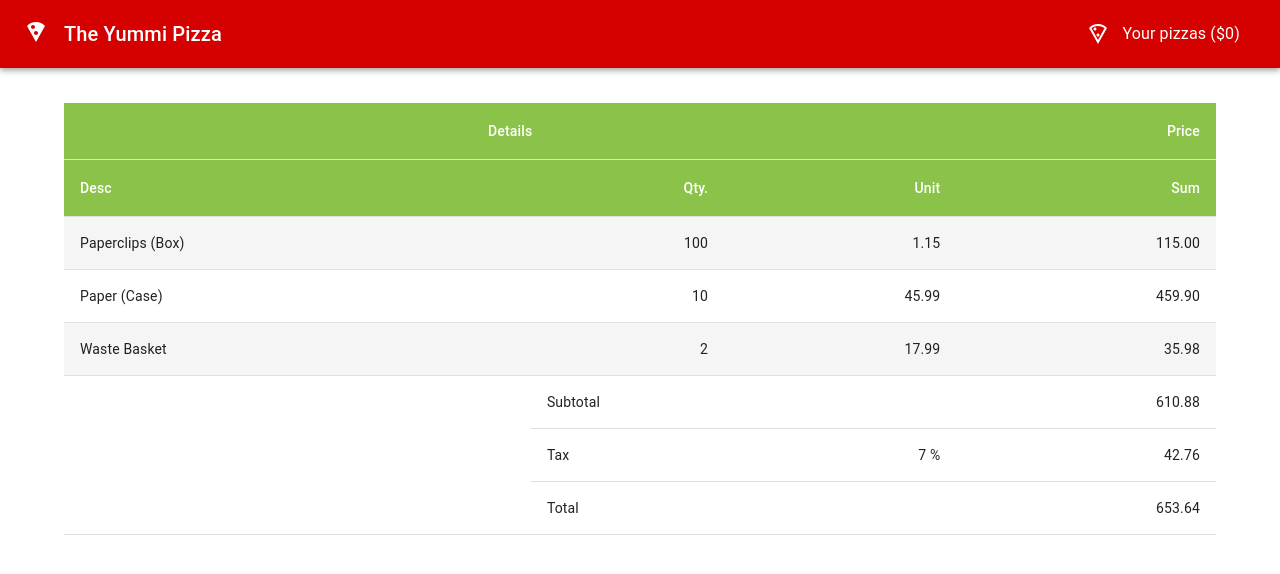
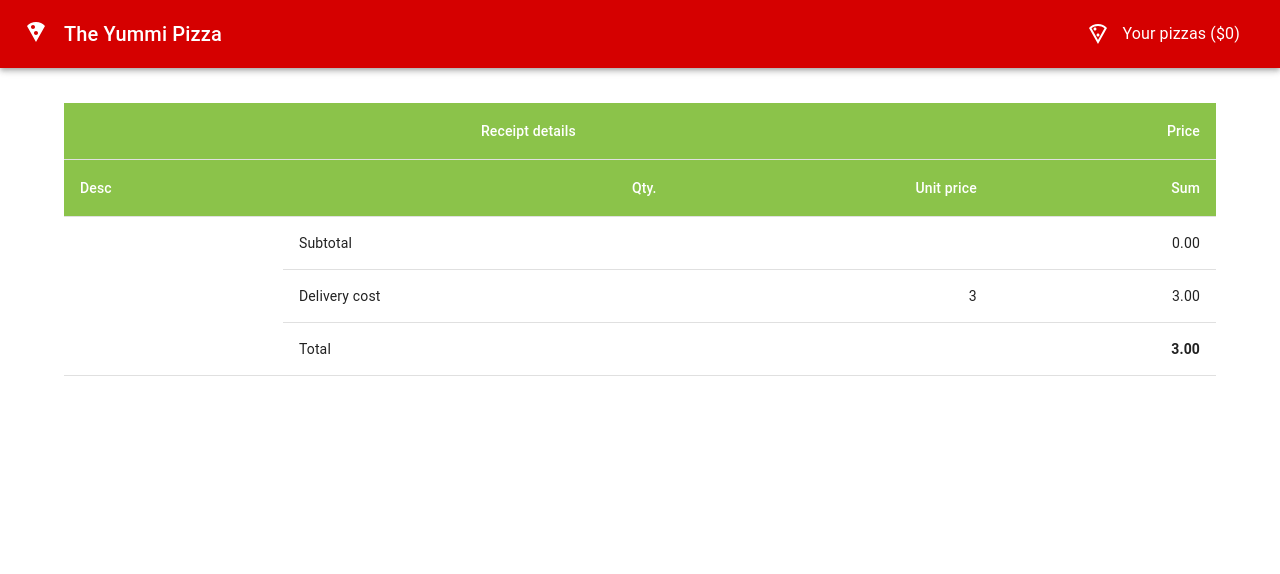
Before and after one commit to mladen/yummipizza-front, a React (Create React App) app: page /cart in a window 1280 px wide. Shown: the top 574 px of the page. Built offline with nearby package versions, Linux system fonts and the light colour scheme.

Commit message:
Calculating subtotal, delivery price (exists if price is < 5), total (subtotal + delivery price)

```diff
--- a/src/Cart.js
+++ b/src/Cart.js
@@ -12,7 +12,7 @@ import { lightGreen } from '@material-ui/core/colors';
 // Contexts
 import { CartContext } from './CartContext';
 
-const TAX_RATE = 0.07;
+const DELIVERY_COST = 3;
 
 const StyledTableCell = withStyles((theme) => ({
   head: {
@@ -67,9 +67,9 @@ const rows = [
   createRow('Waste Basket', 2, 17.99),
 ];
 
-const invoiceSubtotal = subtotal(rows);
-const invoiceTaxes = TAX_RATE * invoiceSubtotal;
-const invoiceTotal = invoiceTaxes + invoiceSubtotal;
+// const invoiceSubtotal = total; //subtotal(rows);
+// const DELIVER = DELIVERY_COST * invoiceSubtotal;
+// const invoiceTotal = DELIVERY_COST + invoiceSubtotal;
 
 
 export default function Cart() {
@@ -83,7 +83,7 @@ export default function Cart() {
           <TableHead>
             {/* Details and Price */}
             <StyledTableRow>
-              <StyledTableCell align="center" colSpan={3}>Details</StyledTableCell>
+              <StyledTableCell align="center" colSpan={3}>Receipt details</StyledTableCell>
               <StyledTableCell align="right">Price</StyledTableCell>
             </StyledTableRow>
 
@@ -91,18 +91,18 @@ export default function Cart() {
             <StyledTableRow>
               <StyledTableCell>Desc</StyledTableCell>
               <StyledTableCell align="right">Qty.</StyledTableCell>
-              <StyledTableCell align="right">Unit</StyledTableCell>
+              <StyledTableCell align="right">Unit price</StyledTableCell>
               <StyledTableCell align="right">Sum</StyledTableCell>
             </StyledTableRow>
           </TableHead>
 
           <TableBody>
-            {rows.map((row) => (
-              <StyledTableRow key={row.desc}>
-                <StyledTableCell>{row.desc}</StyledTableCell>
-                <StyledTableCell align="right">{row.qty}</StyledTableCell>
-                <StyledTableCell align="right">{row.unit}</StyledTableCell>
-                <StyledTableCell align="right">{ccyFormat(row.price)}</StyledTableCell>
+            {cart.map((item) => (
+              <StyledTableRow key={item.id}>
+                <StyledTableCell>{item.name}</StyledTableCell>
+                <StyledTableCell align="right">{item.price}</StyledTableCell>
+                <StyledTableCell align="right">{item.price}</StyledTableCell>
+                <StyledTableCell align="right">{ccyFormat(item.price)}</StyledTableCell>
               </StyledTableRow>
             ))}
 
@@ -110,20 +110,37 @@ export default function Cart() {
             <TableRow>
               <StyledTableCell rowSpan={3} />
               <StyledTableCell colSpan={2}>Subtotal</StyledTableCell>
-              <StyledTableCell align="right">{ccyFormat(invoiceSubtotal)}</StyledTableCell>
+              <StyledTableCell align="right">{ccyFormat(total)}</StyledTableCell>
             </TableRow>
 
             {/* Tax */}
             <TableRow>
-              <StyledTableCell>Tax</StyledTableCell>
-              <StyledTableCell align="right">{`${(TAX_RATE * 100).toFixed(0)} %`}</StyledTableCell>
-              <StyledTableCell align="right">{ccyFormat(invoiceTaxes)}</StyledTableCell>
+              <StyledTableCell>Delivery cost</StyledTableCell>
+              <StyledTableCell align="right">
+                {`${
+                  total > 5
+                  ? "No delivery charge for receipts bigger than 5 Euros"
+                  : "3"}`}
+              </StyledTableCell>
+              <StyledTableCell align="right">
+                {`${
+                  total > 5
+                  ? 0
+                  : ccyFormat(DELIVERY_COST)}`}
+              </StyledTableCell>
             </TableRow>
 
             {/* Total */}
             <TableRow>
               <StyledTableCell colSpan={2}>Total</StyledTableCell>
-              <StyledTableCell align="right">{ccyFormat(invoiceTotal)}</StyledTableCell>
+              <StyledTableCell align="right">
+                <strong>
+                  {`${
+                    (total > 5)
+                    ? ccyFormat(total)
+                    : ccyFormat(total + DELIVERY_COST)}`}
+                </strong>
+              </StyledTableCell>
             </TableRow>
           </TableBody>
         </Table>
```
